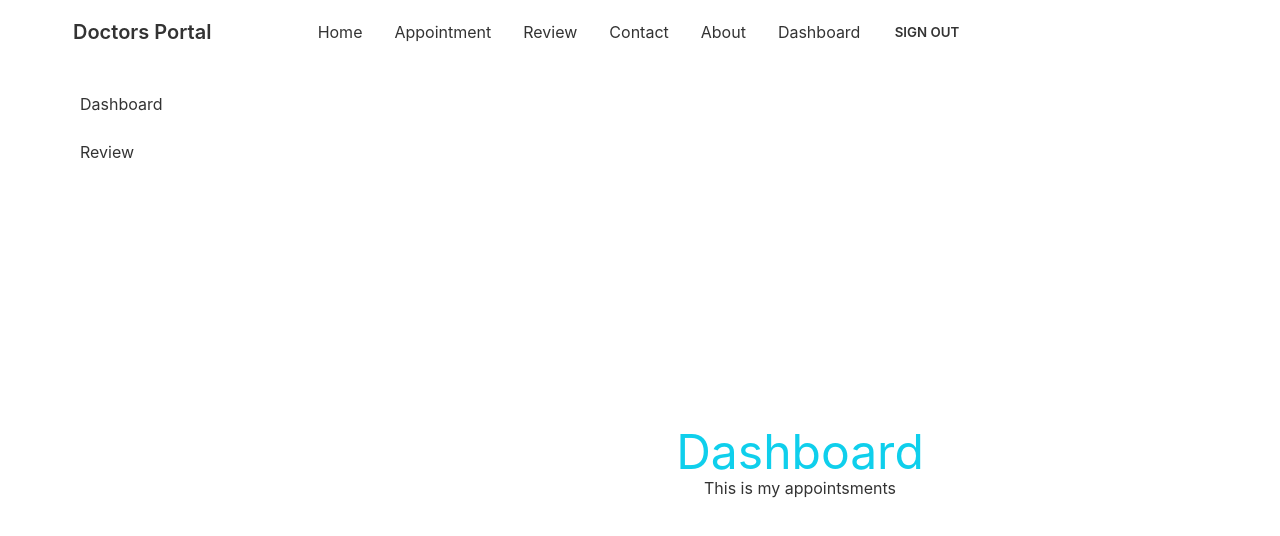
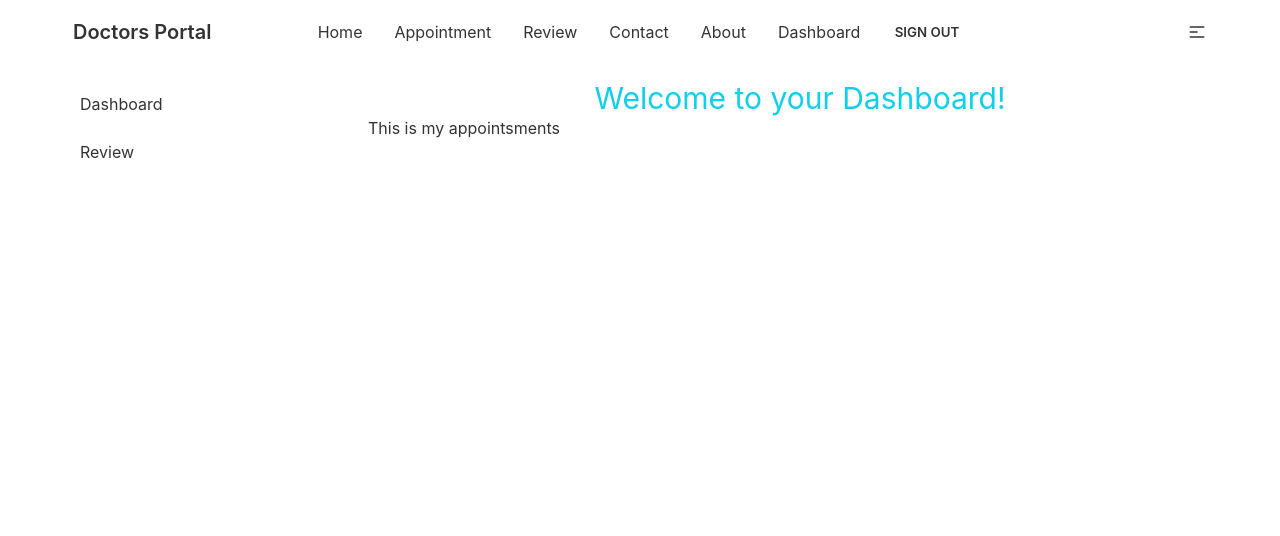
Before and after one commit to Saidur07/doctors-portal-client-side, a React (Create React App) app: page /dashboard in a window 1280 px wide. Shown: the top 536 px of the page. Built offline with nearby package versions, Linux system fonts and the light colour scheme; no server answers; sample sign-in values are in the browser's storage.

Commit message:
Drawer bug fixed

```diff
--- a/src/pages/Dashboard/Dashboard.js
+++ b/src/pages/Dashboard/Dashboard.js
@@ -5,19 +5,15 @@ const Dashboard = () => {
   return (
     <div>
       <div class="drawer drawer-mobile">
-        <input id="my-drawer-2" type="checkbox" class="drawer-toggle" />
-        <div class="drawer-content flex flex-col items-center justify-center">
-          <h2 className="text-5xl text-center text-primary">Dashboard</h2>
+        <input id="dashboard-drawer" type="checkbox" class="drawer-toggle" />
+        <div class="drawer-content mt-4">
+          <h2 className="text-3xl text-center text-primary">
+            Welcome to your Dashboard!
+          </h2>
           <Outlet></Outlet>
-          <label
-            for="my-drawer-2"
-            class="btn btn-primary drawer-button lg:hidden"
-          >
-            Open drawer
-          </label>
         </div>
         <div class="drawer-side">
-          <label for="my-drawer-2" class="drawer-overlay"></label>
+          <label for="dashboard-drawer" class="drawer-overlay"></label>
           <ul class="menu p-4 overflow-y-auto w-80 bg-base-100 text-base-content">
             <li>
               <Link to="/dashboard">Dashboard</Link>
--- a/src/pages/Shared/Navbar.js
+++ b/src/pages/Shared/Navbar.js
@@ -1,7 +1,7 @@
 import { signOut } from "firebase/auth";
 import React from "react";
 import { useAuthState } from "react-firebase-hooks/auth";
-import { Link } from "react-router-dom";
+import { Link, useLocation } from "react-router-dom";
 import auth from "../../firebase.init";
 
 const Navbar = () => {
@@ -10,6 +10,7 @@ const Navbar = () => {
   const logout = () => {
     signOut(auth);
   };
+  const location = useLocation();
 
   const menuItems = (
     <>
@@ -81,8 +82,10 @@ const Navbar = () => {
       <div className="navbar-end">
         <label
           tabIndex="1"
-          htmlFor="dashboard-sidebar"
-          className="btn btn-ghost lg:hidden"
+          htmlFor="dashboard-drawer"
+          className={`btn btn-ghost drawer-button ${
+            location.pathname === "/dashboard" ? "" : "hidden"
+          }`}
         >
           <svg
             xmlns="http://www.w3.org/2000/svg"
```
